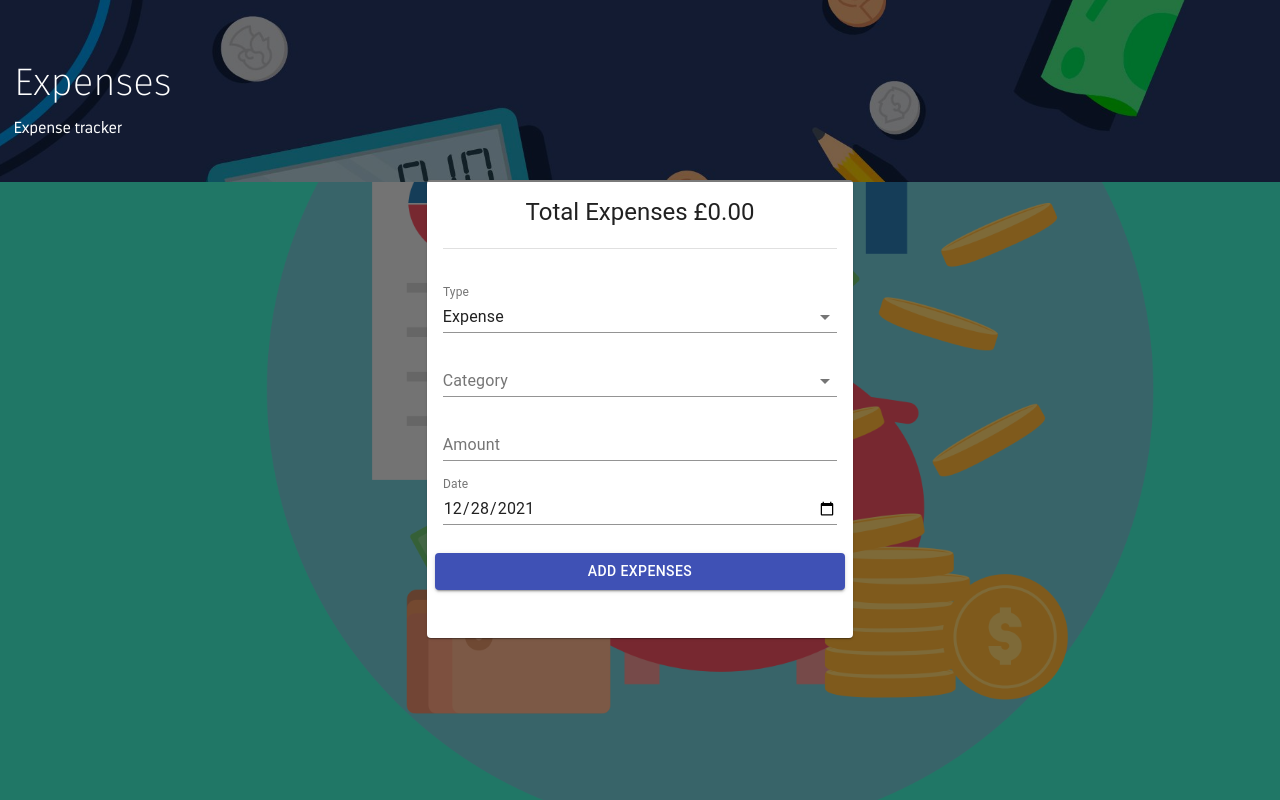
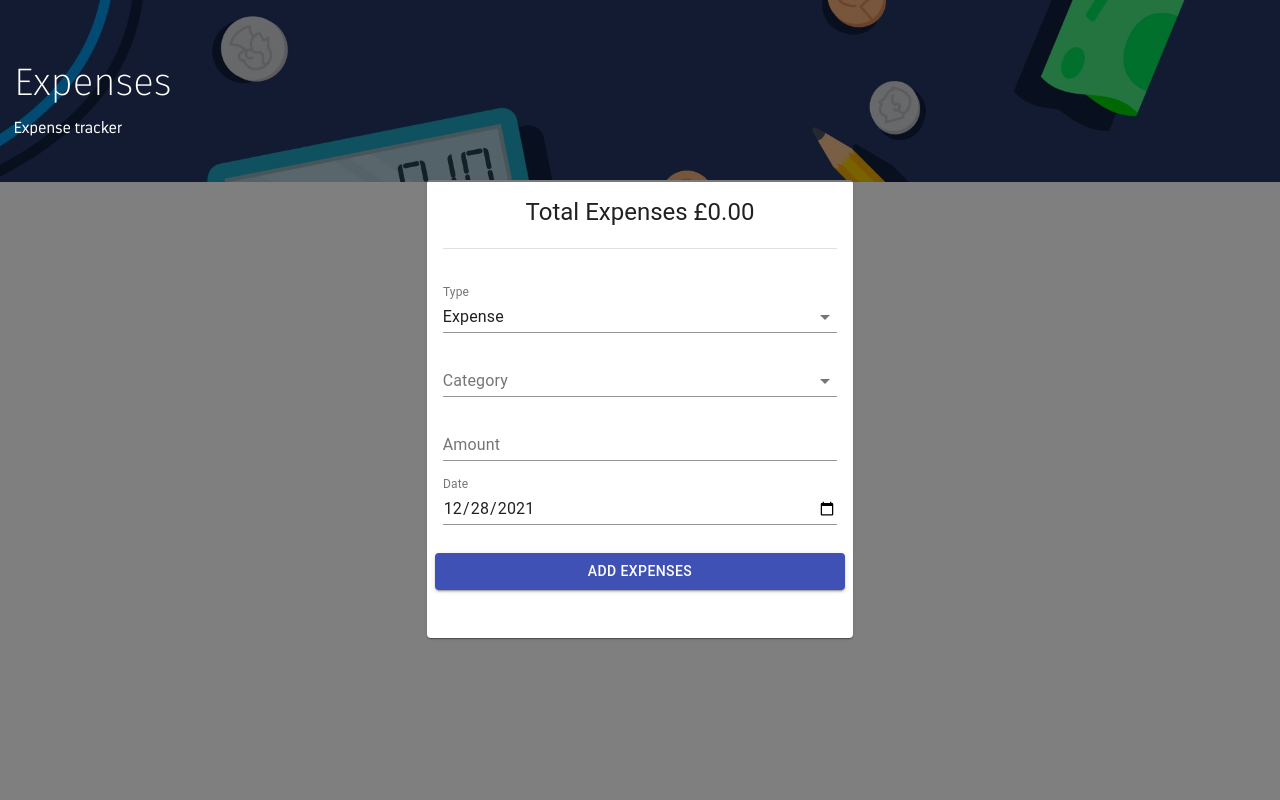
Before and after one commit to gkannan1989/expense-tracker, a React (Create React App) app: page / in a window 1280 px wide. Shown: the top 800 px of the page. Built offline with nearby package versions, Linux system fonts and the light colour scheme.

Commit message:
removing background

```diff
--- a/src/index.css
+++ b/src/index.css
@@ -43,7 +43,7 @@
   font-family: "Darwin-Light" !important;
 }
 body {
-    background: linear-gradient( rgba(0, 0, 0, 0.5), rgba(0, 0, 0, 0.5) ), url(./assets/money.png);
+    background: linear-gradient( rgba(0, 0, 0, 0.5), rgba(0, 0, 0, 0.5) );
     background-size: cover;
 }
 .MuiImageListItemBar-root {
```
